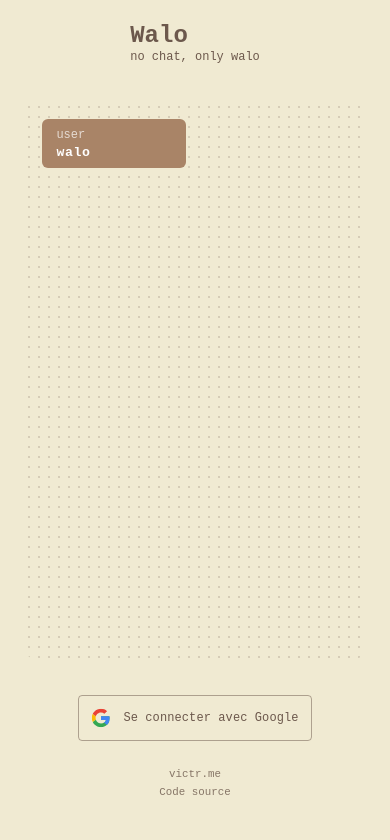
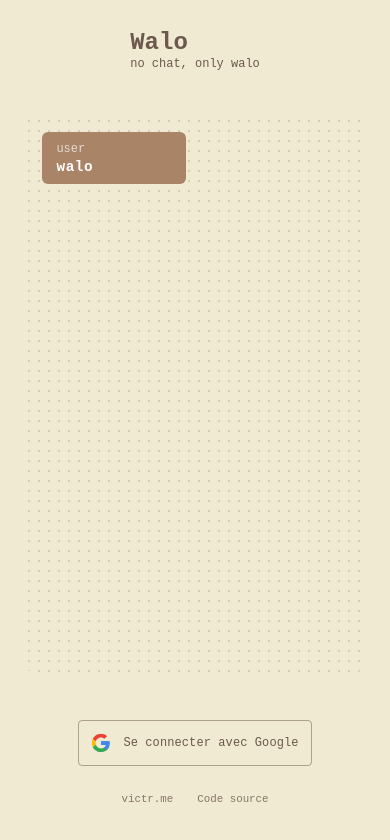
Before and after one commit to victrme/walo, a React (Vite) app: page / in a window 390 px wide. Shown: the top 840 px of the page. Built offline with nearby package versions, Linux system fonts and the light colour scheme; no server answers; the database is empty.

Commit message:
Maximize height on mobile without overflow

```diff
--- a/src/Root.tsx
+++ b/src/Root.tsx
@@ -118,8 +118,8 @@ export default function Root() {
 				addNameOnFirstLogin(user)
 
 				if (!isWatching) {
+					onValue(ref(database, 'names/'), (snapshot) => handleNames(snapshot))
 					onValue(queryLogs, (snapshot) => handleLogs(snapshot))
-					onValue(ref(database, 'names/'), (snapshot) => handleNames(snapshot))
 					isWatching = true
 				}
 			} else {
@@ -130,8 +130,8 @@ export default function Root() {
 		})
 
 		// Get server logs once every startups
+		get(ref(database, 'names/')).then((snapshot) => handleNames(snapshot))
 		get(queryLogs).then((snapshot) => handleLogs(snapshot))
-		get(ref(database, 'names/')).then((snapshot) => handleNames(snapshot))
 
 		return removeDatabaseEvents()
 	}, [])
--- a/src/components/chat/Chat.css
+++ b/src/components/chat/Chat.css
@@ -1,7 +1,7 @@
 #chat {
 	width: 100%;
-	height: 66vh;
-	min-height: 30em;
+	height: 100%;
+	min-height: 32em;
 	overflow-y: scroll;
 	overflow-x: hidden;
 	padding: 1.5em;
--- a/src/components/chat/TextBubble.css
+++ b/src/components/chat/TextBubble.css
@@ -45,7 +45,7 @@ main.loading .bubble-line {
 }
 
 .bubble .b-message {
-	font-size: 1.1em;
+	font-size: 1.2em;
 	line-height: 1.3;
 	letter-spacing: 0.6px;
 }
--- a/src/index.css
+++ b/src/index.css
@@ -56,9 +56,10 @@ body {
 
 main {
 	display: grid;
+	grid-template-rows: 1fr 10fr 1fr;
 	max-width: 36em;
 	min-width: 28em;
-	max-height: 90vh;
+	height: 90vh;
 	margin: auto;
 	padding: 2em;
 	row-gap: 3em;
@@ -127,8 +128,16 @@ main #out-links a:focus-visible {
 		font-size: 12px;
 	}
 
+	main {
+		height: 100dvh;
+	}
+
 	main .title {
 		padding-top: 0;
+	}
+
+	main.user-out {
+		grid-template-rows: 1fr 10fr 2fr;
 	}
 
 	main.user-out #bottom {
@@ -136,6 +145,12 @@ main #out-links a:focus-visible {
 	}
 
 	main.user-out #out-links {
+		width: 100%;
 		text-align: center;
 	}
+
+	main.user-out #out-links p {
+		display: inline-block;
+		margin: 0 1em;
+	}
 }
```
